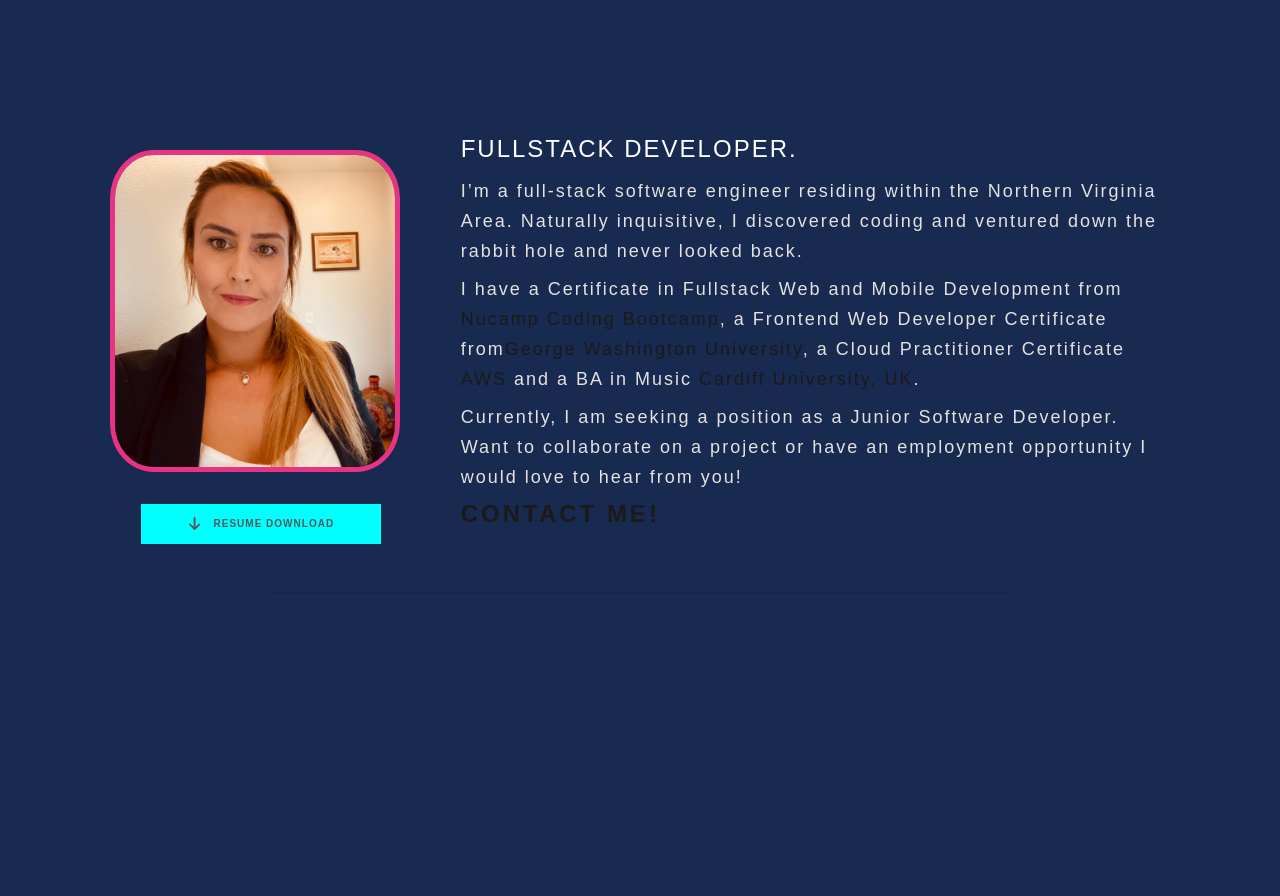
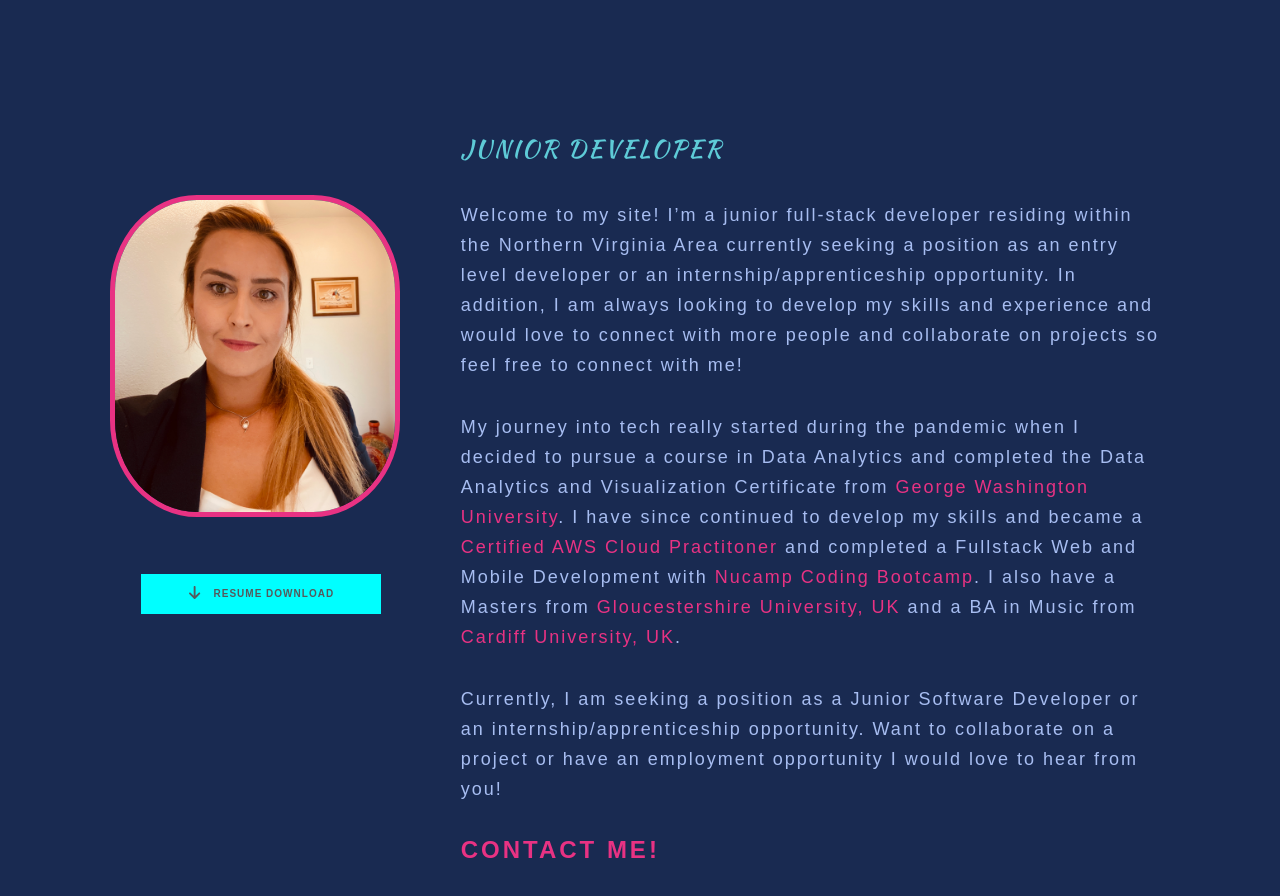
Before and after one commit to LisaHarrison08/lisa08, a React (Create React App) app: page /about in a window 1280 px wide. Shown: the top 896 px of the page. Before the commit the page ends 800 px from the top, so only its background shows below. Built offline with nearby package versions, Linux system fonts and the light colour scheme.

Commit message:
update information on the about page and styling

```diff
--- a/src/App.css
+++ b/src/App.css
@@ -15,21 +15,21 @@ body {
 /* HOME PAGE */
 .intro-text {
 	text-transform: none; /* No capitalization, the text renders as it is (default) */
-	font-size: 4.5em;
+	font-size: 6.5em;
 	font-family: 'Kaushan Script', cursive;
 	margin-bottom: 0.25em;
-	letter-spacing: 0.2em;
+	letter-spacing: 0.1em;
 	color: #e83283;
 }
 .sub-text {
 	text-transform: none; /* No capitalization, the text renders as it is (default) */
-	font-size: 3.5em;
+	font-size: 5.5em;
 	color: #a08ed1;
 	margin-bottom: 0.25em;
 	font-weight: 800;
 }
 .text {
-	font-size: 1.1em;
+	font-size: 2em;
 	color: #a08ed1;
 }
 
@@ -60,8 +60,8 @@ body {
 }
 
 .about h2 {
-	font: 24px/30px 'opensans-bold', sans-serif;
-	color: #fff;
+	font: 24px/30px 'Kaushan Script', cursive;
+	color:  #5ecbd7;
 	padding-top: 40px;
 	margin-bottom: 12px;
 	letter-spacing: 2px;
@@ -70,18 +70,14 @@ body {
 .about p {
 	font-size: 18px;
 	line-height: 30px;
-	color: rgb(228, 225, 225);
+	color: #a7bdf1;
 	letter-spacing: 2px;
-}
-
-.text-primary span{
-    color:#e83283;
 }
 
 .profile-pic {
 	width: 85%;
 	height: auto;
-	margin-top: 60px;
+	margin-top: 30%;
 	margin-left: 20px;
 }
 
--- a/src/components/About.js
+++ b/src/components/About.js
@@ -15,15 +15,16 @@ function About() {
                     {/* Image */}
 
                     <Col className='profile-pic p-1'>
-                        <Zoom delay={750}>
+                        <Zoom delay={1050}>
                             <img
                                 src={profilePic}
                                 alt='Lisa'
                                 className='img-fluid '
-                                style={{ borderRadius: '15%', border: '5px solid #e83283' }}
+                                style={{ borderRadius: '30%', border: '5px solid #e83283' }}
                             />
                         </Zoom>
                     </Col>
+                    <br></br>
                     <Col className='my-2'>
 
                         {/* Resume */}
@@ -43,29 +44,32 @@ function About() {
                 {/* ABOUT  */}
                 <Col md={8} className='mt-md-0 px-0 p-md-2'>
                     <div className='m-2' >
-                        <Fade bottom delay={800}>
-                            <h2 className='about-intro'>Fullstack Developer.</h2>
+                        <Fade bottom delay={600}>
+                            <h2 className='about-intro'>Junior Developer</h2>
                         </Fade>
+                        <br></br>
+                        <Fade bottom delay={700}>
+                            <p className='mb-2 text'>
+                            Welcome to my site! I’m a junior full-stack developer residing within the Northern Virginia Area currently seeking a position as an entry level developer or an internship/apprenticeship opportunity. In addition, I am always looking to develop my skills and experience and would love to connect with more people and collaborate on projects so feel free to connect with me!
+                            </p>
+                        </Fade>
+                        <br></br>
                         <Fade bottom delay={800}>
                             <p className='mb-2 text'>
-                            I’m a full-stack software engineer residing within the Northern Virginia Area.  Naturally inquisitive, I discovered coding and ventured down the rabbit hole and never looked back.
+                                My journey into tech really started during the pandemic when I decided to pursue a course in Data Analytics and completed the Data Analytics and Visualization Certificate from<span style={{ color:  "#e83283"}}> George Washington University</span>.
+                                I have since continued to develop my skills and became a <span style={{ color:  "#e83283" }}>Certified AWS Cloud Practitoner</span> and completed a Fullstack Web and Mobile Development with <span style={{ color:  "#e83283" }}> Nucamp Coding Bootcamp</span>. I also have a Masters from <span style={{ color:  "#e83283"}}>Gloucestershire University, UK</span> and a BA in Music from <span style={{ color:  "#e83283"}}>Cardiff University, UK</span>.
                             </p>
                         </Fade>
-                        <Fade bottom delay={800}>
+                        <br></br>
+                        <Fade bottom delay={900}>
                             <p className='mb-2 text'>
-                                I have a Certificate in Fullstack Web and Mobile Development from <span className='text-primary'>
-                                    Nucamp Coding Bootcamp</span>, a Frontend Web Developer Certificate from<span className='text-primary'>George Washington University</span>,
-                                a Cloud Practitioner Certificate <span className='text-primary'>AWS</span> and a BA in Music <span className='text-primary'>Cardiff University, UK</span>.
+                                Currently, I am seeking a position as a Junior Software Developer or an internship/apprenticeship opportunity. Want to collaborate on a project or have an employment opportunity I would love to hear from you!
                             </p>
                         </Fade>
-                        <Fade bottom delay={800}>
-                            <p className='mb-2 text'>
-                                Currently, I am seeking a position as a Junior Software Developer. Want to collaborate on a project or have an employment opportunity I would love to hear from you!
-                            </p>
-                        </Fade>
-                        <Fade bottom delay={800}>
+                        <br></br>
+                        <Fade bottom delay={1000}>
                             <NavLink tag='link' className='nav-link touch-link mx-0 p-0' to='/contact'>
-                                <h3>Contact me!</h3>
+                                <h3 style={{ color:  "#e83283"}}>Contact me!</h3>
                             </NavLink>
                         </Fade>
                     </div>
--- a/src/components/Intro.js
+++ b/src/components/Intro.js
@@ -14,7 +14,7 @@ export const Intro = () => {
                     </Fade>
                     <Fade left duration={2000} distance="300px">
                         <p className='mt-0 text'>
-                        I love to get creative and build simple, beautiful and intuitive designs.<br/>
+                        I love to get creative and build beautiful, responsive and intuitive designs.<br/>
                         </p>
                     </Fade>
                 </div>
```
